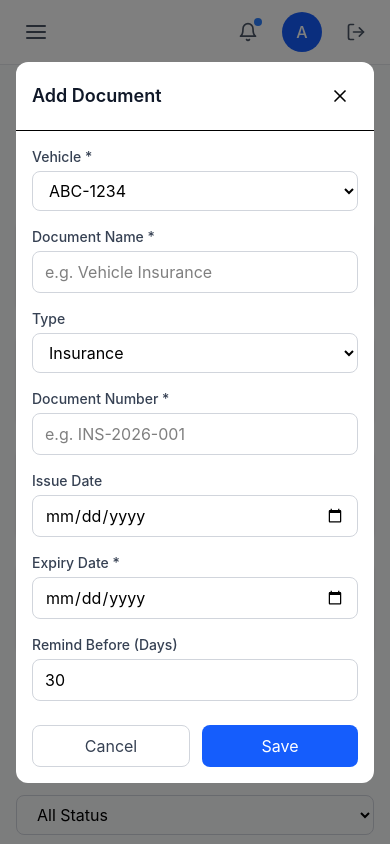
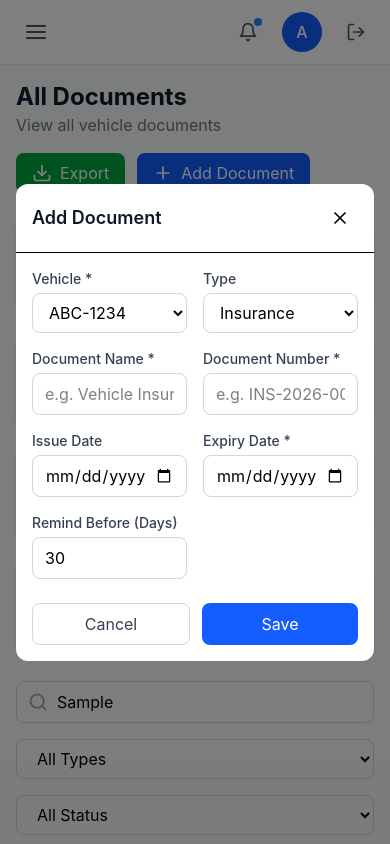
Before and after one commit to Bigboss619/inventory-system, a React app in the folder frontend/: page /documents/all in a window 390 px wide. Both pictures are taken after typing "Sample" into the empty fields and a click on the button "Add Document". Shown: the top 844 px of the page. Built offline with nearby package versions, Linux system fonts and the light colour scheme; the HTML template or start-up script is replaced by a standard one.

Commit message:
feat: enhance DocumentModal layout with responsive grid for improved form usability

```diff
--- a/frontend/src/pages/AllDocuments.jsx
+++ b/frontend/src/pages/AllDocuments.jsx
@@ -413,6 +413,7 @@ const DocumentModal = ({ isOpen, onClose, onSave, document, loading }) => {
           </button>
         </div>
         <form onSubmit={handleSubmit} className="p-4 space-y-4">
+          <div className="grid grid-cols-2 gap-4">
             <div>
               <label className="block text-sm font-medium text-gray-700 mb-1">Vehicle *</label>
               <select
@@ -429,16 +430,6 @@ const DocumentModal = ({ isOpen, onClose, onSave, document, loading }) => {
               </select>
             </div>
             <div>
-            <label className="block text-sm font-medium text-gray-700 mb-1">Document Name *</label>
-            <input
-              type="text"
-              value={formData.document}
-              onChange={(e) => setFormData({ ...formData, document: e.target.value })}
-              placeholder="e.g. Vehicle Insurance"
-              className="w-full px-3 py-2 border border-gray-300 rounded-lg focus:ring-2 focus:ring-blue-500 focus:border-blue-500"
-            />
-          </div>
-          <div>
               <label className="block text-sm font-medium text-gray-700 mb-1">Type</label>
               <select
                 value={formData.type}
@@ -449,6 +440,16 @@ const DocumentModal = ({ isOpen, onClose, onSave, document, loading }) => {
                   <option key={t} value={t}>{t}</option>
                 ))}
               </select>
+            </div>
+            <div>
+              <label className="block text-sm font-medium text-gray-700 mb-1">Document Name *</label>
+              <input
+                type="text"
+                value={formData.document}
+                onChange={(e) => setFormData({ ...formData, document: e.target.value })}
+                placeholder="e.g. Vehicle Insurance"
+                className="w-full px-3 py-2 border border-gray-300 rounded-lg focus:ring-2 focus:ring-blue-500 focus:border-blue-500"
+              />
             </div>
             <div>
               <label className="block text-sm font-medium text-gray-700 mb-1">Document Number *</label>
@@ -487,7 +488,8 @@ const DocumentModal = ({ isOpen, onClose, onSave, document, loading }) => {
                 className="w-full px-3 py-2 border border-gray-300 rounded-lg focus:ring-2 focus:ring-blue-500 focus:border-blue-500"
               />
             </div>
-          <div className="flex gap-3 pt-2">
+          </div>
+          <div className="flex gap-3 pt-2 col-span-2">
             <button
               type="button"
               onClick={onClose}
```
Lines whose indentation alone changed are shown as unchanged.
